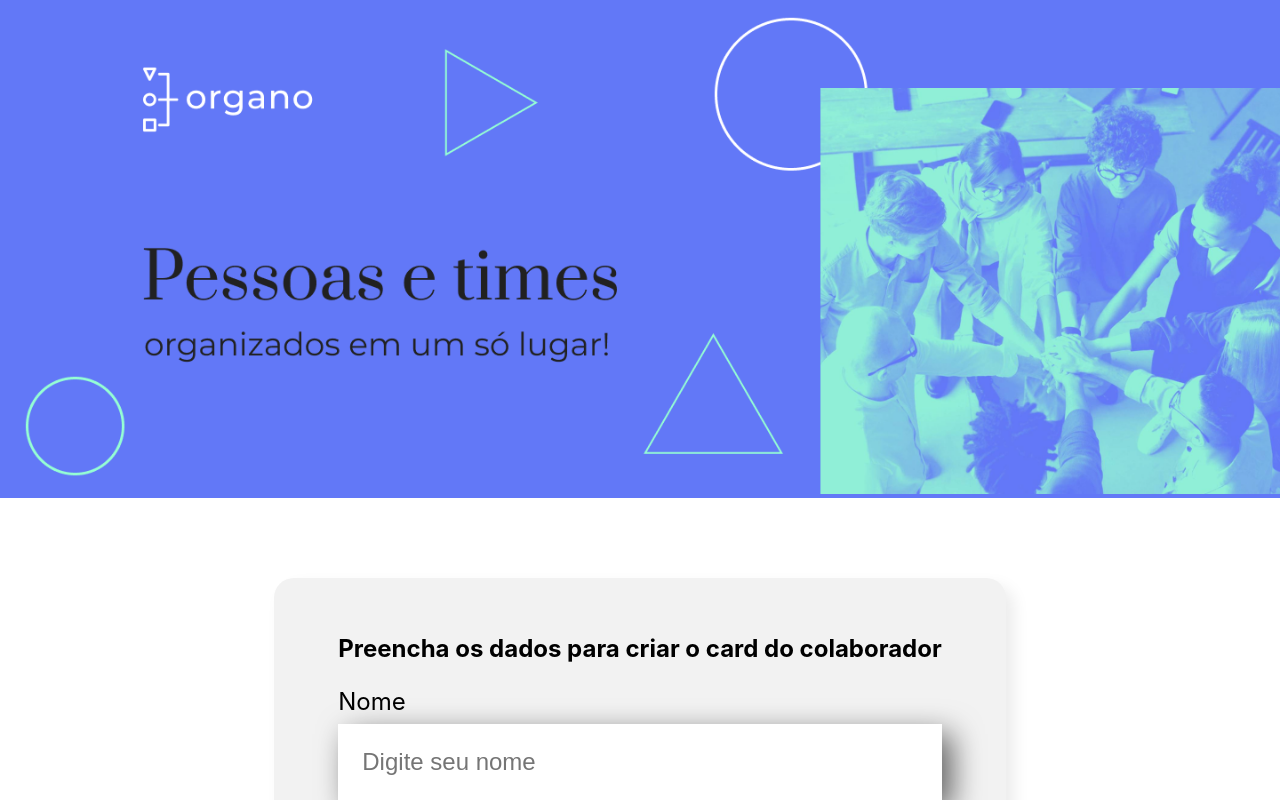
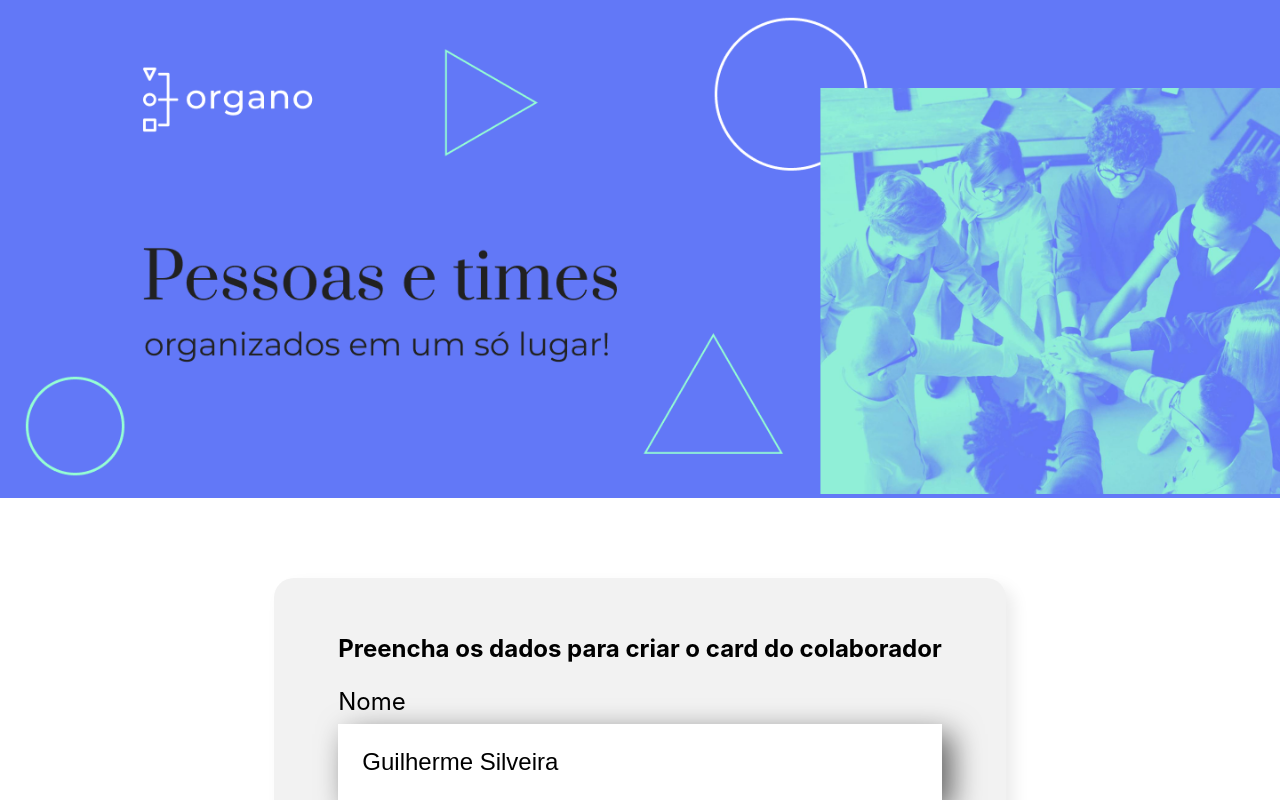
Before and after one commit to Gustavocaris/JavaScript, a React (Create React App) app in the folder organo/: page / in a window 1280 px wide. Shown: the top 800 px of the page. Built offline with nearby package versions, Linux system fonts and the light colour scheme.

Commit message:
manipulando o input do Usuario

```diff
--- a/organo/src/componentes/CampoTexto/index.js
+++ b/organo/src/componentes/CampoTexto/index.js
@@ -2,12 +2,22 @@
 
 // esse 'props' poderia ser qualquer nome, apenas pra chamar
 const CampoTexto = (props) => {
+
+    const placeholderModificada = `${props.placeholder}...`
+
+    let valor = 'Guilherme Silveira'
+
+    const aoDigitado = (evento) => {
+        valor = evento.target.value
+        console.log(valor)
+    }
+
     return (
         <div className="campo-texto">
             <label>
                 {props.label}
             </label>
-            <input required={props.obrigatorio} placeholder={props.placeholder}></input>
+            <input value={valor} onChange={aoDigitado} required={props.obrigatorio} placeholder={props.placeholder}></input>
 
         </div>
     )
```
